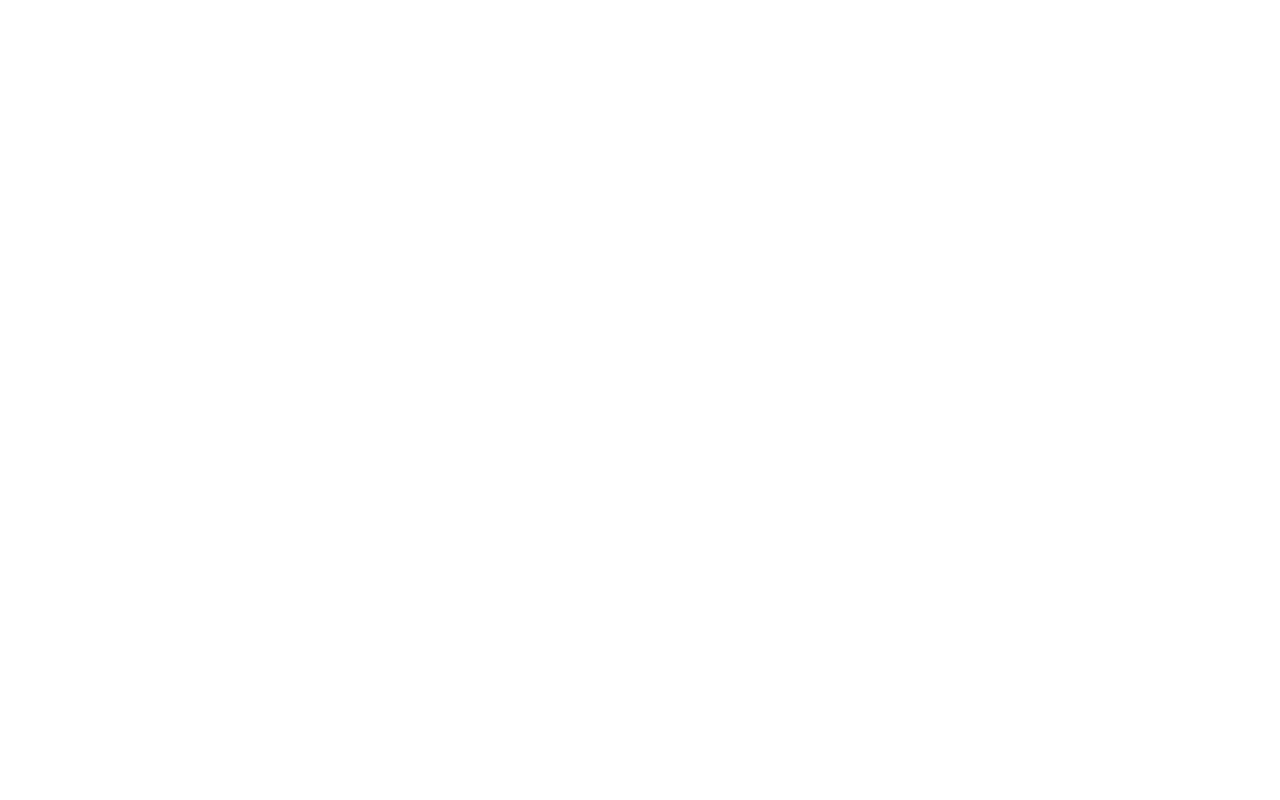
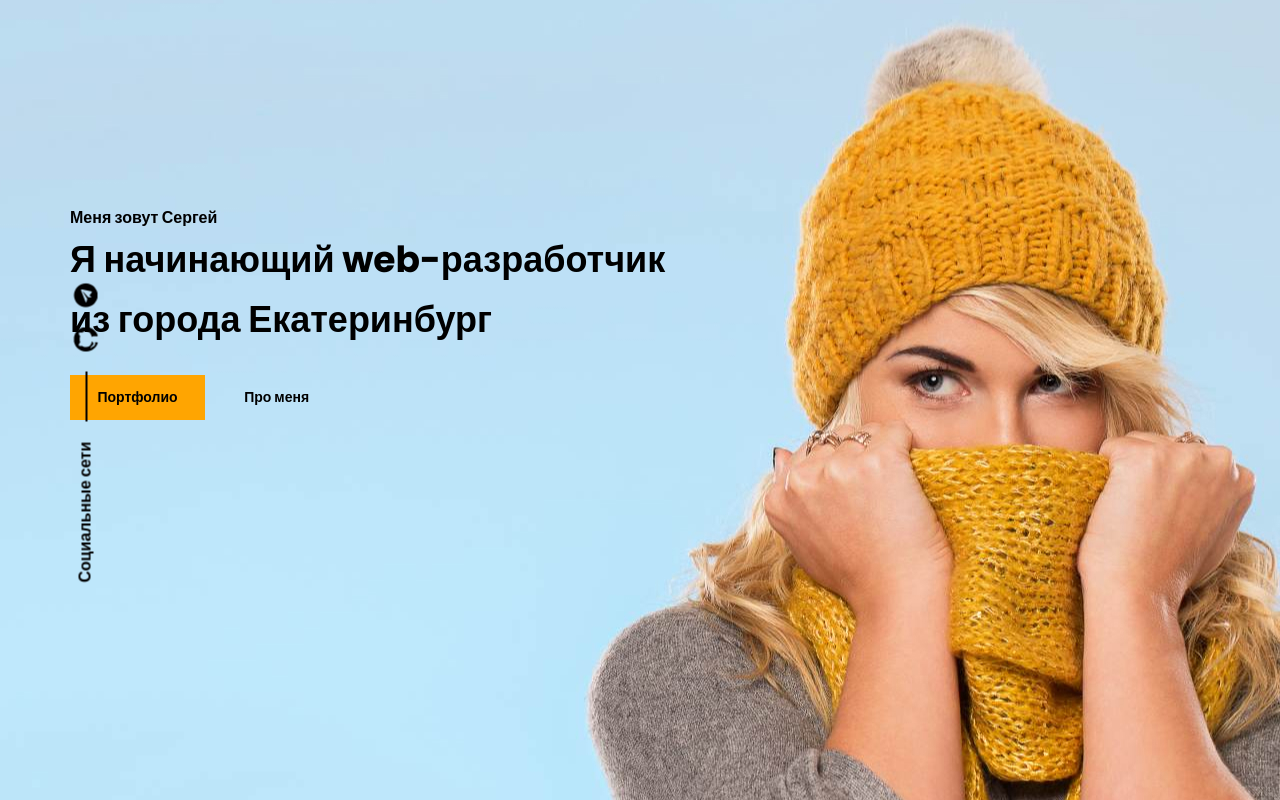
Before and after one commit to GuyFromEkb/sitePortfolio_learnProject, a website: page src/index.html in a window 1280 px wide. Drawn offline with nearby package versions, Linux system fonts and the light colour scheme.

Commit message:
Начал делать promo секцию

```diff
--- a/gulpfile.js
+++ b/gulpfile.js
@@ -1,71 +1,73 @@
-const gulp        = require('gulp');
+const gulp = require('gulp');
 const browserSync = require('browser-sync');
-const sass        = require('gulp-sass');
+const sass = require('gulp-sass')(require('sass'));
 const cleanCSS = require('gulp-clean-css');
 const autoprefixer = require('gulp-autoprefixer');
 const rename = require("gulp-rename");
-const imagemin = require('gulp-imagemin');
-const htmlmin = require('gulp-htmlmin');
+// const imagemin = require('gulp-imagemin');
+// const htmlmin = require('gulp-htmlmin');
 
 gulp.task('server', function() {
 
     browserSync({
         server: {
-            baseDir: "dist"
+            baseDir: "src"
+                // baseDir: "dist"
         }
     });
 
     gulp.watch("src/*.html").on('change', browserSync.reload);
+    gulp.watch("src/js/**/*.js").on('change', browserSync.reload);
 });
 
 gulp.task('styles', function() {
     return gulp.src("src/sass/**/*.+(scss|sass)")
-        .pipe(sass({outputStyle: 'compressed'}).on('error', sass.logError))
-        .pipe(rename({suffix: '.min', prefix: ''}))
+        .pipe(sass({ outputStyle: 'compressed' }).on('error', sass.logError))
+        .pipe(rename({ suffix: '.min', prefix: '' }))
         .pipe(autoprefixer())
-        .pipe(cleanCSS({compatibility: 'ie8'}))
-        .pipe(gulp.dest("dist/css"))
+        .pipe(cleanCSS({ compatibility: 'ie8' }))
+        .pipe(gulp.dest("src/css"))
         .pipe(browserSync.stream());
 });
 
 gulp.task('watch', function() {
     gulp.watch("src/sass/**/*.+(scss|sass|css)", gulp.parallel('styles'));
-    gulp.watch("src/*.html").on('change', gulp.parallel('html'));
-    gulp.watch("src/js/**/*.js").on('change', gulp.parallel('scripts'));
-    gulp.watch("src/fonts/**/*").on('all', gulp.parallel('fonts'));
-    gulp.watch("src/icons/**/*").on('all', gulp.parallel('icons'));
-    gulp.watch("src/img/**/*").on('all', gulp.parallel('images'));
+    // gulp.watch("src/*.html").on('change', gulp.parallel('html'));
+    // gulp.watch("src/js/**/*.js").on('change', gulp.parallel('scripts'));
+    // gulp.watch("src/fonts/**/*").on('all', gulp.parallel('fonts'));
+    // gulp.watch("src/icons/**/*").on('all', gulp.parallel('icons'));
+    // gulp.watch("src/img/**/*").on('all', gulp.parallel('images'));
 });
 
-gulp.task('html', function () {
-    return gulp.src("src/*.html")
-        .pipe(htmlmin({ collapseWhitespace: true }))
-        .pipe(gulp.dest("dist/"));
-});
+// gulp.task('html', function() {
+//     return gulp.src("src/*.html")
+//         .pipe(htmlmin({ collapseWhitespace: true }))
+//         .pipe(gulp.dest("dist/"));
+// });
 
-gulp.task('scripts', function () {
-    return gulp.src("src/js/**/*.js")
-        .pipe(gulp.dest("dist/js"))
-        .pipe(browserSync.stream());
-});
+// gulp.task('scripts', function() {
+//     return gulp.src("src/js/**/*.js")
+//         .pipe(gulp.dest("dist/js"))
+//         .pipe(browserSync.stream());
+// });
 
-gulp.task('fonts', function () {
-    return gulp.src("src/fonts/**/*")
-        .pipe(gulp.dest("dist/fonts"))
-        .pipe(browserSync.stream());
-});
+// gulp.task('fonts', function() {
+//     return gulp.src("src/fonts/**/*")
+//         .pipe(gulp.dest("dist/fonts"))
+//         .pipe(browserSync.stream());
+// });
 
-gulp.task('icons', function () {
-    return gulp.src("src/icons/**/*")
-        .pipe(gulp.dest("dist/icons"))
-        .pipe(browserSync.stream());
-});
+// gulp.task('icons', function() {
+//     return gulp.src("src/icons/**/*")
+//         .pipe(gulp.dest("dist/icons"))
+//         .pipe(browserSync.stream());
+// });
 
-gulp.task('images', function () {
-    return gulp.src("src/img/**/*")
-        .pipe(imagemin())
-        .pipe(gulp.dest("dist/img"))
-        .pipe(browserSync.stream());
-});
+// gulp.task('images', function() {
+//     return gulp.src("src/img/**/*")
+//         .pipe(imagemin())
+//         .pipe(gulp.dest("dist/img"))
+//         .pipe(browserSync.stream());
+// });
 
-gulp.task('default', gulp.parallel('watch', 'server', 'styles', 'scripts', 'fonts', 'icons', 'html', 'images'));
+gulp.task('default', gulp.parallel('watch', 'server', 'styles'));
--- a/src/index.html
+++ b/src/index.html
@@ -1,5 +1,6 @@
 <!DOCTYPE html>
 <html lang="ru">
+
 <head>
     <meta charset="UTF-8">
     <meta name="viewport" content="width=device-width, initial-scale=1.0">
@@ -32,7 +33,7 @@
     <link rel="apple-touch-icon" sizes="144x144" href="icons/favicon//apple-icon-144x144.png">
     <link rel="apple-touch-icon" sizes="152x152" href="icons/favicon//apple-icon-152x152.png">
     <link rel="apple-touch-icon" sizes="180x180" href="icons/favicon//apple-icon-180x180.png">
-    <link rel="icon" type="image/png" sizes="192x192"  href="icons/favicon//android-icon-192x192.png">
+    <link rel="icon" type="image/png" sizes="192x192" href="icons/favicon//android-icon-192x192.png">
     <link rel="icon" type="image/png" sizes="32x32" href="icons/favicon//favicon-32x32.png">
     <link rel="icon" type="image/png" sizes="96x96" href="icons/favicon//favicon-96x96.png">
     <link rel="icon" type="image/png" sizes="16x16" href="icons/favicon//favicon-16x16.png">
@@ -43,8 +44,39 @@
 
     <link rel="stylesheet" href="css/style.min.css">
 </head>
+
 <body>
+
+    <section class="promo">
+
+        <div class="container">
+            <h2 class="subtitle">Меня зовут Сергей</h2>
+            <h1 class="promo__title title title_fs48">Я начинающий web-разработчик из города Екатеринбург</h1>
+            <div class="promo__link">
+                <a class="promo__link_portfolio" href="">Портфолио</a>
+                <a class="promo__link_about-me" href="">Про меня</a>
+            </div>
+
+        </div>
+        <div class="promo__social">
+            <div class="promo__social_text">Социальные сети</div>
+            <div class="promo__social_hr"></div>
+            <a href="" class="promo__social_github">
+                <svg width="" height="" viewBox="0 0 32 32" xmlns="http://www.w3.org/2000/svg">
+                    <path d="M16 0.396c-8.839 0-16 7.167-16 16 0 7.073 4.584 13.068 10.937 15.183 0.803 0.151 1.093-0.344 1.093-0.772 0-0.38-0.009-1.385-0.015-2.719-4.453 0.964-5.391-2.151-5.391-2.151-0.729-1.844-1.781-2.339-1.781-2.339-1.448-0.989 0.115-0.968 0.115-0.968 1.604 0.109 2.448 1.645 2.448 1.645 1.427 2.448 3.744 1.74 4.661 1.328 0.14-1.031 0.557-1.74 1.011-2.135-3.552-0.401-7.287-1.776-7.287-7.907 0-1.751 0.62-3.177 1.645-4.297-0.177-0.401-0.719-2.031 0.141-4.235 0 0 1.339-0.427 4.4 1.641 1.281-0.355 2.641-0.532 4-0.541 1.36 0.009 2.719 0.187 4 0.541 3.043-2.068 4.381-1.641 4.381-1.641 0.859 2.204 0.317 3.833 0.161 4.235 1.015 1.12 1.635 2.547 1.635 4.297 0 6.145-3.74 7.5-7.296 7.891 0.556 0.479 1.077 1.464 1.077 2.959 0 2.14-0.020 3.864-0.020 4.385 0 0.416 0.28 0.916 1.104 0.755 6.4-2.093 10.979-8.093 10.979-15.156 0-8.833-7.161-16-16-16z"/>
+                  </svg>
+            </a>
+            <a href="" class="promo__social_telegram">
+                <svg xmlns="http://www.w3.org/2000/svg" width="" height="" viewBox="0 0 32 32">
+                    <path d="M16 0.5c-8.563 0-15.5 6.938-15.5 15.5s6.938 15.5 15.5 15.5c8.563 0 15.5-6.938 15.5-15.5s-6.938-15.5-15.5-15.5zM23.613 11.119l-2.544 11.988c-0.188 0.85-0.694 1.056-1.4 0.656l-3.875-2.856-1.869 1.8c-0.206 0.206-0.381 0.381-0.781 0.381l0.275-3.944 7.181-6.488c0.313-0.275-0.069-0.431-0.482-0.156l-8.875 5.587-3.825-1.194c-0.831-0.262-0.85-0.831 0.175-1.231l14.944-5.763c0.694-0.25 1.3 0.169 1.075 1.219z"/>
+                  </svg>
+
+            </a>
+        </div>
+
+    </section>
 
     <script src="js/script.js"></script>
 </body>
+
 </html>
--- a/src/sass/base/_variables.scss
+++ b/src/sass/base/_variables.scss
@@ -0,0 +1 @@
+$main-color: #FFA501;
--- /dev/null
+++ b/src/sass/blocks/_buttons.scss
@@ -0,0 +1,7 @@
+.button {
+    background-color: $main-color;
+    font-weight: 700;
+    font-size: 14px;
+    line-height: 21px;
+    text-align: center;
+}
--- /dev/null
+++ b/src/sass/blocks/_promo.scss
@@ -0,0 +1,58 @@
+.promo {
+    height: 100vh;
+    background: url('../img/main_bg.jpg') center/cover no-repeat;
+    padding-top: 206px;
+    &__title {
+        max-width: 600px;
+    }
+    &__link {
+        margin-top: 25px;
+        a {
+            text-decoration: none;
+            &:hover {
+                color: #000;
+            }
+        }
+        &_portfolio,
+        &_about-me {
+            text-decoration: none;
+            background-color: $main-color;
+            color: #000;
+            font-weight: 700;
+            font-size: 14px;
+            line-height: 45px;
+            text-align: center;
+            display: inline-block;
+            height: 45px;
+            min-width: 135px;
+        }
+        &_about-me {
+            background-color: transparent;
+        }
+    }
+    &__social {
+        position: fixed;
+        top: 50%;
+        left: -5%;
+        transform: rotate(-90deg);
+        height: 25px;
+        width: 300px;
+        justify-content: space-between;
+        display: flex;
+        margin-top: 20px;
+        svg {
+            height: 98%;
+        }
+        &_text {
+            font-weight: 700;
+            font-size: 16px;
+            color: #000000;
+        }
+        &_hr {
+            align-self: center;
+            background-color: #000;
+            width: 50px;
+            height: 2px;
+        }
+    }
+}
--- /dev/null
+++ b/src/sass/blocks/_titles.scss
@@ -0,0 +1,18 @@
+.title {
+    margin: 0;
+    font-weight: 700;
+    font-size: 36px;
+    line-height: 60px;
+    color: #000000;
+    &_fs48 {
+        font-size: 36px;
+    }
+}
+
+.subtitle {
+    margin: 0;
+    font-weight: 700;
+    font-size: 16px;
+    line-height: 24px;
+    color: #000000;
+}
--- a/src/sass/style.scss
+++ b/src/sass/style.scss
@@ -1,8 +1,18 @@
 @import 'libs/bootstrap-reboot.min';
 @import url('https://fonts.googleapis.com/css2?family=Poppins:wght@500;700&display=swap');
-
+@import 'base/variables';
+@import 'base/mixins';
 * {
     font-family: 'Poppins', sans-serif;
     margin: 0;
     padding: 0;
 }
+
+.container {
+    max-width: 1140px;
+    margin: 0 auto;
+}
+
+@import 'blocks/promo';
+@import 'blocks/titles';
+@import 'blocks/buttons';
```
Also changed, not shown: package.json (+7 -8 lines), src/css/blocks/buttons.min.css (added), src/css/style.min.css (added), 1 other file.
